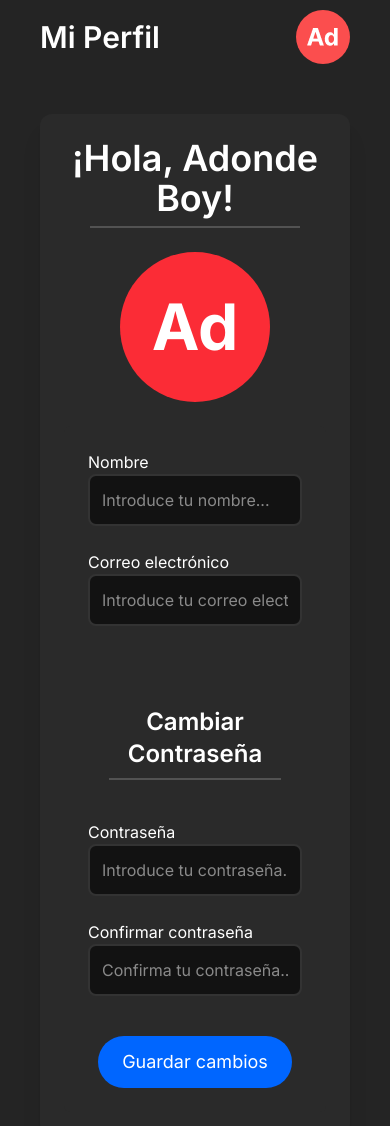
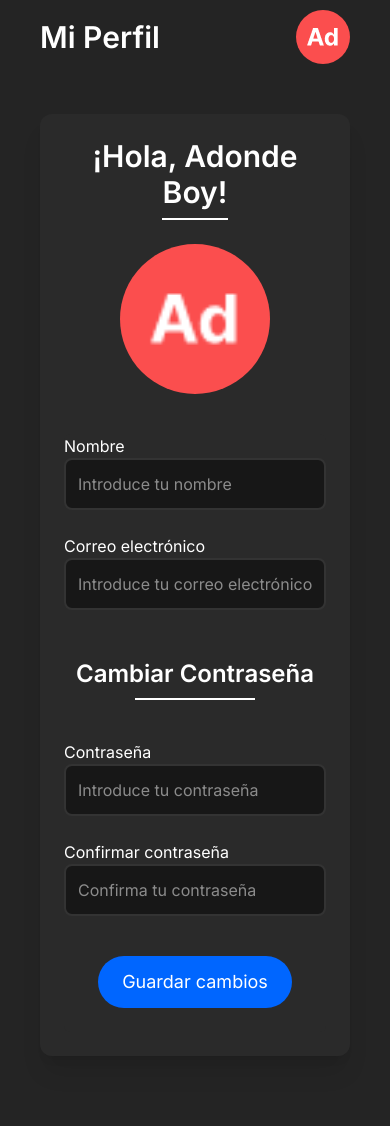
Before and after one commit to alberba/front-end-adonde-band, a Vue app: page /profile in a window 390 px wide. Shown: the top 1126 px of the page. After the commit the page ends 1096 px from the top, so only its background shows below. Built offline with nearby package versions, Linux system fonts and the light colour scheme.

Commit message:
Actualizar estilos en ProfilePage.vue para mejorar la presentación visual y la responsividad del formulario

```diff
--- a/src/views/ProfilePage.vue
+++ b/src/views/ProfilePage.vue
@@ -10,31 +10,27 @@ import HeaderApp from '@/components/HeaderApp.vue'
       class="flex w-full max-w-4xl flex-col items-center justify-center rounded-xl bg-[#2a2a2a] p-6 shadow-xl"
     >
       <!-- Bienvenida al Perfil -->
-      <div class="mb-6 text-center text-4xl font-semibold text-white">
-        <h2>¡Hola, Adonde Boy!</h2>
-        <div class="mx-auto mt-2 w-[80%] border-b-2 border-[#525252]"></div>
+      <div class="mb-6 w-full text-center text-3xl font-semibold text-white md:text-4xl">
+        <h2 class="">¡Hola, Adonde Boy!</h2>
+        <div class="mx-auto mt-2 w-1/4 border border-white"></div>
       </div>
 
       <!-- Imagen del Usuario -->
-      <div
-        class="relative mb-6 flex h-[150px] w-[150px] items-center justify-center rounded-full bg-red-500 text-[64px] font-bold text-white"
-      >
-        <span>Ad</span>
-      </div>
+      <img src="@/assets/tempProfile.png" alt="" class="w-[150px] rounded-full object-contain" />
 
       <form
         action="post"
-        class="flex w-full flex-col items-center gap-4 rounded-md bg-[#2a2a2a] p-6 text-white md:mx-24 lg:mx-36 lg:w-[700px]"
+        class="mt-10 flex w-full flex-col items-center gap-4 rounded-md bg-[#2a2a2a] pb-6 text-white md:mx-24 lg:mx-36 lg:w-[700px]"
       >
-        <div class="grid w-full grid-cols-1 gap-6 sm:grid-cols-2">
+        <div class="mb-8 grid w-full grid-cols-1 gap-6 sm:grid-cols-2">
           <!-- Nombre -->
           <div class="w-full">
             <label for="name" class="text-white">Nombre</label>
             <input
               id="name"
               type="text"
-              class="w-full rounded-lg border-2 border-[#333] bg-[#121212] p-3 text-white"
-              placeholder="Introduce tu nombre..."
+              class="w-full rounded-lg border-2 border-[#333] bg-[#171717] p-3 text-white"
+              placeholder="Introduce tu nombre"
               required
             />
           </div>
@@ -45,17 +41,15 @@ import HeaderApp from '@/components/HeaderApp.vue'
             <input
               id="email"
               type="email"
-              class="w-full rounded-lg border-2 border-[#333] bg-[#121212] p-3 text-white"
-              placeholder="Introduce tu correo electrónico..."
+              class="w-full rounded-lg border-2 border-[#333] bg-[#171717] p-3 text-white"
+              placeholder="Introduce tu correo electrónico"
               required
             />
           </div>
         </div>
-
-        <div class="mb-12"></div>
         <div class="mb-6 text-center text-2xl font-semibold text-white">
           <h2>Cambiar Contraseña</h2>
-          <div class="mx-auto mt-2 w-[80%] border-b-2 border-[#525252]"></div>
+          <div class="mx-auto mt-2 w-1/2 border border-white"></div>
         </div>
 
         <div class="grid w-full grid-cols-1 gap-6 sm:grid-cols-2">
@@ -65,8 +59,8 @@ import HeaderApp from '@/components/HeaderApp.vue'
             <input
               id="password"
               type="password"
-              class="w-full rounded-lg border-2 border-[#333] bg-[#121212] p-3 text-white"
-              placeholder="Introduce tu contraseña..."
+              class="w-full rounded-lg border-2 border-[#333] bg-[#171717] p-3 text-white"
+              placeholder="Introduce tu contraseña"
               required
             />
           </div>
@@ -77,8 +71,8 @@ import HeaderApp from '@/components/HeaderApp.vue'
             <input
               id="confirmPassword"
               type="password"
-              class="w-full rounded-lg border-2 border-[#333] bg-[#121212] p-3 text-white"
-              placeholder="Confirma tu contraseña..."
+              class="w-full rounded-lg border-2 border-[#333] bg-[#171717] p-3 text-white"
+              placeholder="Confirma tu contraseña"
               required
             />
           </div>
```
